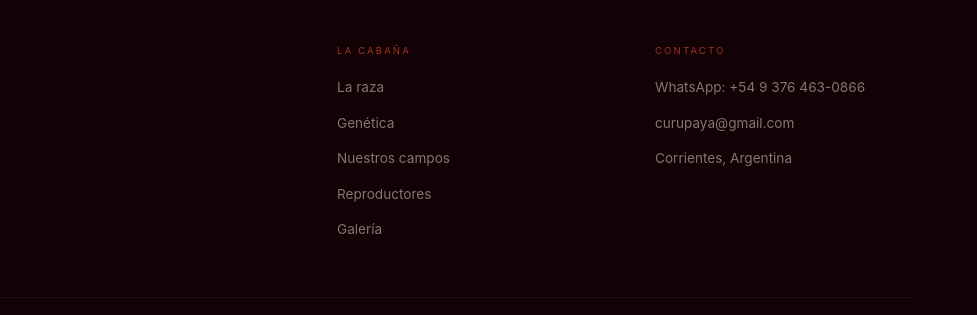
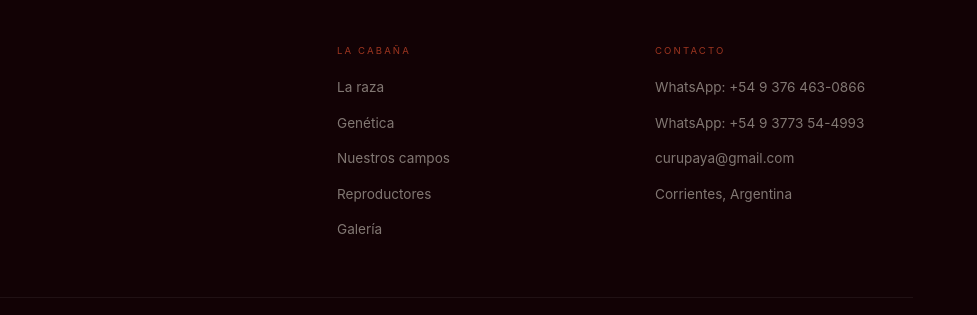
Before and after one commit to curupaya-bit/cheruvicha-web, a plain HTML site: page index.html in a window 1280 px wide. Shown: the part 4495-4810 px from the top of the page, 303-1280 px from the left. Drawn offline with Linux system fonts and the light colour scheme.

Commit message:
Contacto: segundo número de WhatsApp
Co-Authored-By: Claude Opus 5.5 <noreply@anthropic.com>
Claude-Session: https://claude.ai/code/session_01TFLmTuWG3eMFdEaXMuvy4L

```diff
--- a/index.html
+++ b/index.html
@@ -717,6 +717,7 @@
       <div class="footer-col-title">Contacto</div>
       <ul>
         <li><a href="https://wa.me/5493764630866?text=Hola%2C%20quiero%20consultar%20por%20la%20Caba%C3%B1a%20El%20Cheruvicha" target="_blank" rel="noopener">WhatsApp: +54 9 376 463-0866</a></li>
+        <li><a href="https://wa.me/5493773544993?text=Hola%2C%20quiero%20consultar%20por%20la%20Caba%C3%B1a%20El%20Cheruvicha" target="_blank" rel="noopener">WhatsApp: +54 9 3773 54-4993</a></li>
         <li><a href="mailto:curupaya@gmail.com">curupaya@gmail.com</a></li>
         <li><a href="#contacto">Corrientes, Argentina</a></li>
       </ul>
```
Also changed, not shown: nosotros.html (+1 -0 lines).
